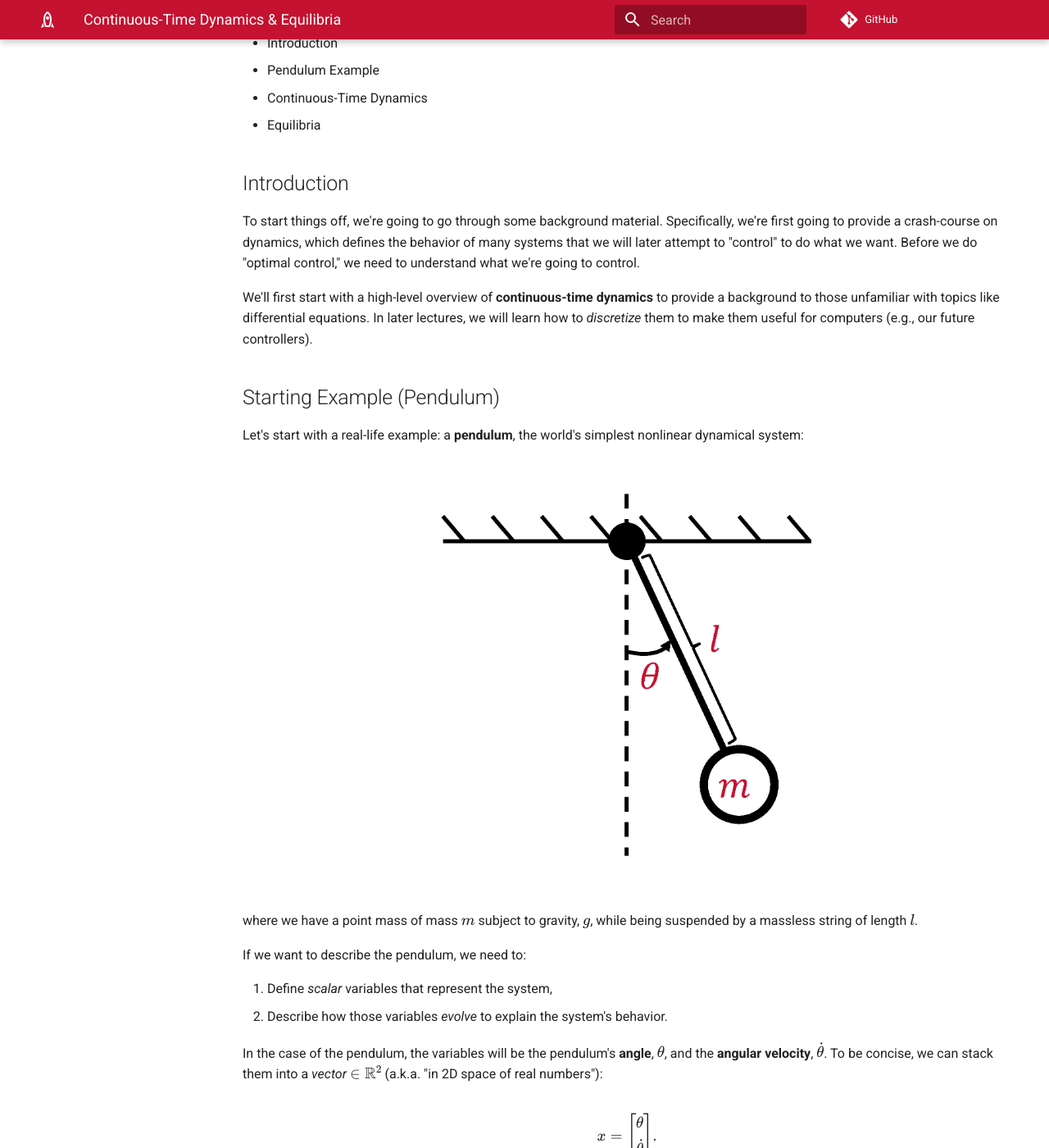
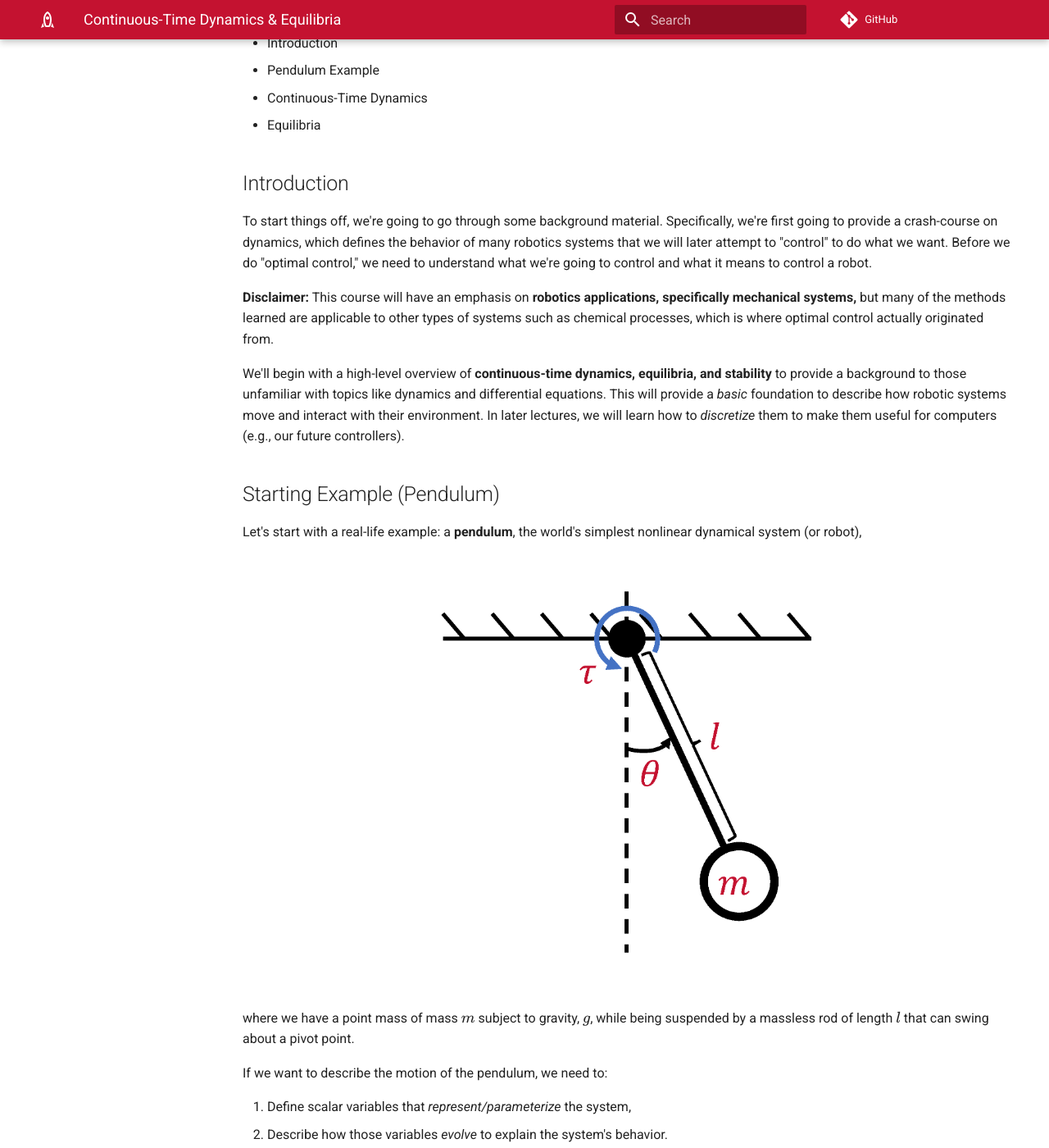
Before and after one commit to cmu-optimal-control/cmu-optimal-control.github.io, an MkDocs documentation site: the page built from docs/course_notes/dynamics/lec1.md, in a window 1280 px wide and 1400 px high, scrolled down 239 px. Shown: the whole window at 82% size. Built offline with MkDocs 1.6.1 and Material for MkDocs 9.7.7, drawn with Linux system fonts in a browser that asks for light colours; some of the changed text lies outside the part shown.

Commit message:
cleaned up images and minor edits to lecture 1

```diff
--- a/docs/course_notes/dynamics/lec1.md
+++ b/docs/course_notes/dynamics/lec1.md
@@ -9,24 +9,26 @@
 
 ## Introduction
 
-To start things off, we're going to go through some background material. Specifically, we're first going to provide a crash-course on dynamics, which defines the behavior of many systems that we will later attempt to "control" to do what we want. Before we do "optimal control," we need to understand what we're going to control.
+To start things off, we're going to go through some background material. Specifically, we're first going to provide a crash-course on dynamics, which defines the behavior of many robotics systems that we will later attempt to "control" to do what we want. Before we do "optimal control," we need to understand what we're going to control and what it means to control a robot.
 
-We'll first start with a high-level overview of **continuous-time dynamics** to provide a background to those unfamiliar with topics like differential equations. In later lectures, we will learn how to *discretize* them to make them useful for computers (e.g., our future controllers).
+**Disclaimer:** This course will have an emphasis on **robotics applications, specifically mechanical systems,** but many of the methods learned are applicable to other types of systems such as chemical processes, which is where optimal control actually originated from.
+
+We'll begin with a high-level overview of **continuous-time dynamics, equilibria, and stability** to provide a background to those unfamiliar with topics like dynamics and differential equations. This will provide a *basic* foundation to describe how robotic systems move and interact with their environment. In later lectures, we will learn how to *discretize* them to make them useful for computers (e.g., our future controllers).
 
 ## Starting Example (Pendulum)
 
-Let's start with a real-life example: a **pendulum**, the world's simplest nonlinear dynamical system:
+Let's start with a real-life example: a **pendulum**, the world's simplest nonlinear dynamical system (or robot),
 
 ![image](../../../images/lectures/lecture_1/lecture_1_pendulum_setup.png)
 
-where we have a point mass of mass $m$ subject to gravity, $g$, while being suspended by a massless string of length $l$.
+where we have a point mass of mass $m$ subject to gravity, $g$, while being suspended by a massless rod of length $l$ that can swing about a pivot point.
 
-If we want to describe the pendulum, we need to:
+If we want to describe the motion of the pendulum, we need to:
 
-1. Define *scalar* variables that represent the system,
+1. Define scalar variables that *represent/parameterize* the system,
 2. Describe how those variables *evolve* to explain the system's behavior.
 
-In the case of the pendulum, the variables will be the pendulum's **angle**, $\theta$, and the **angular velocity**, $\dot{\theta}$. To be concise, we can stack them into a *vector* $\in \mathbb{R}^{2}$ (a.k.a. "in 2D space of real numbers"):
+In the case of the pendulum, we somehow want to parameterize its swinging motion. First, we need to way to characterize *where* the pendulum is during the swing; one way of doing so is keeping track of the pendulum's **angle**, $\theta$, which gives us one variable. However, that's not enough - if we want to be able to know where the pendulum will be in the future (i.e., how it will evolve), we also need to know how *fast* its swinging. Therefore, let's also keep track of the pendulum's **angular velocity**, $\dot{\theta}$. To be concise, we can stack our variables into a *vector* $\in \mathbb{R}^{2}$ (i.e., in 2D space of real numbers):
 
 $$
 x = \begin{bmatrix}
@@ -55,19 +57,19 @@ $$
 
 where $u = \tau$. To provide names to everything, we call $x$ the pendulum's **state** and $f(x, u)$ the pendulum's **dynamics model**.
 
-Now, let's say we want to make the pendulum "do something;" specifically, move counter-clockwise. Then we need to apply some sort of *input* to the system. In the pendulum's case, we can apply a torque (from an imaginary motor at the base) which we defined as $u$. As hinted at before, we call $u$ our **control input**.
+Now, let's say we want to make the pendulum "do something." Specifically, we want to make it move counter-clockwise. Then we need to apply some sort of *input* to the system. In the pendulum's case, we can apply a torque (from an imaginary motor at the base) which we defined as $u$. As hinted earlier, we call $u$ our **control input**.
 
 ## Continuous-Time Dynamics
 
 ### General Form
 
-While the pendulum is a nice, specific, real-life example, we need to be able to express things more generally to extend the idea to other systems. The most general/generic way to write continuous-time dynamics for a *smooth sytem* is in the form
+While the pendulum is a nice, specific, real-life example, we need to be able to express things more generally to extend the idea to other systems. The most general/generic way to write continuous-time dynamics for a *smooth sytem* is in the form,
 
 $$
 \dot{x} = f(x, u).
 $$
 
-Just like we did for the pendulum, we call $f$ the **dynamics**, $x \in \mathbb{R}^{n}$ the **state** (assume a vector for now), and $u \in \mathbb{R}^{m}$ the **input**. From a robotics perspective, smooth means that it doesn't involve things like rigid contact that cause discontinuous/switching behavior (we'll look at this later).
+Just like we did for the pendulum, we call $f$ the **dynamics**, $x \in \mathbb{R}^{n}$ the **state** (assume a vector for now), and $u \in \mathbb{R}^{m}$ the **input**. From a robotics perspective, smooth means that it doesn't involve things like rigid contact that cause discontinuous/switching behaviors. We'll study this in greater detail in later lectures.
 
 Specifically for a mechanical system (most things in robotics), the state can be split into 2 pieces:
 
@@ -78,19 +80,26 @@ x = \begin{bmatrix}
 \end{bmatrix},
 $$
 
-where $q$ is called the **configuration/pose** and $v$ is the **velocity**. In the case of the pendulum, the configuration would be the angle ($q = \theta$) and the velocity would be the angular velocity ($v = \dot{\theta}$).
+where $q$ is called the **configuration/pose** and $v$ is the **velocity**. In the case of the pendulum, the configuration would be the angle, and the velocity would be the angular velocity:
 
-**NOTE:** $q$ is not always a vector. For example, in the case of the pendulum, we kind of lied... $q$ (i.e., $\theta$) can only be between $0$ and $2\pi$; therefore, we say the $q \in S^{1}$ (i.e., "in a 1D circle"). If $\dot{\theta}$ can be any real number, then what does $x$ look like? **HINT:** it's not $\mathbb{R}^{2}$.
+$$
+\begin{align}
+    q & = \theta \\
+    v & = \dot{\theta}
+\end{align}
+$$
+
+**NOTE:** $q$ is not always a vector. For example, in the case of the pendulum, we kind of lied... $\theta$ can only be between $0$ and $2\pi$. Therefore, we say the $q \in \mathbb{S}^{1}$ (i.e., in a 1D circle). If $\dot{\theta}$ can be any real number, then what does $x$ look like? **HINT:** it's not $\mathbb{R}^{2}$.
 
 ### Control-Affine Systems
 
-Often times, we see common structures across so many dynamical systems that we give them labels. One kind of dynamical systems is called **control-affine systems**, which are in the form
+Often times, we see common structures across so many dynamical systems that we give them labels. One kind is called **control-affine systems**, which is in the form,
 
 $$
 \dot{x} = f_{0}(x) + B(x)u,
 $$
 
-where $f_{0}$ is called the **drift** term, and $B(x)$ is known as the **input Jacobian**. This expression essentially just means that the dynamics is linear w.r.t ("with respect to") $u$. It turns out most systems, including *all* mechanical systems, can be written in this form. In the case of the pendulum:
+where $f_{0}$ is called the **drift** term, and $B(x)$ is known as the **input Jacobian**. This expression essentially just means that the dynamics is linear with respect to $u$. It turns out most systems, including *all* mechanical systems, can be written in this form. In the case of the pendulum:
 
 $$
 f_{0}(x) = \begin{bmatrix}
@@ -169,7 +180,7 @@ $$
 \dot{x} = f(x, u) = 0.
 $$
 
-In the case of the pendulum, the equilibria, $x_{eq}$, are where our pendulum are pointing down and straight upright; if we leave the pendulum at those spots, it shouldn't move. We can determine the points (i.e., the states) that correspond to the equilibria:
+In the case of the pendulum, the equilibria, $x_{eq}$, are where our pendulum is pointing straight down and upright respectively; if we leave the pendulum at those spots, it shouldn't move. We can determine the points (i.e., the states) that correspond to the equilibria:
 
 $$
 \dot{x} = \begin{bmatrix}
@@ -213,7 +224,7 @@ $$
 \end{align}
 $$
 
-Like above, in general, we get a root-finding problem in $u$:
+Like this pendulum example, we *generally* get a root-finding problem in $u$:
 
 $$
 f(x^{*}, u) = 0
@@ -247,7 +258,7 @@ $$
 
 In the case of the pendulum, we can intuitively see that the bottom and upright equilibria correspond to a stable and unstable one respectively. However, for this higher-dimensional system, how do come up with a mathematically equivalent version? We know that the higher-dimensional equivalent to a scalar derivative is the Jacobian ($\frac{\partial f}{\partial x}$), but what's the equivalent to the Jacobian being positive or negative?
 
-The answer lies in the eigenvalues! If we linearize the dynamics at an equilibrium and perform an eigendecomposition on $\frac{\partial f}{\partial x}$:
+The answer lies in the eigenvalues! If we linearize the dynamics at an equilibrium and perform an eigendecomposition of $\frac{\partial f}{\partial x}$:
 
 $$
 \begin{align}
@@ -267,7 +278,7 @@ $$
 \end{align}
 $$
 
-then we can see that we essentially decoupled the higher-dimensional system into *multiple 1D* systems. Therefore we can evaluate each eigenvalue of $\frac{\partial f}{\partial x}$ in a similar manner as before:
+then we can see that we essentially decoupled the higher-dimensional system into *multiple 1D* systems where $\lambda_{i} \in \mathbb{C}$ (i.e., a complex number) is the $i$th eigenvalue of $\frac{\partial f}{\partial x}$. Therefore we can evaluate each eigenvalue of $\frac{\partial f}{\partial x}$ in a similar manner as before:
 
 $$
 \begin{align}
@@ -277,7 +288,7 @@ $$
 \end{align}
 $$
 
-**NOTE:** If *any* of the eigenvalues' real parts are positive, then the system is *unstable*. Also, remember to evaluate $\frac{\partial f}{\partial x}$ at the equilibrium of interest!
+**NOTE:** If *any* of the eigenvalues' real parts is positive, then the system is *unstable*. Also, remember to evaluate $\frac{\partial f}{\partial x}$ at the equilibrium of interest!
 
 Applying our stability analysis to the pendulum:
 
```
Also changed, not shown: other parts of docs/course_notes/dynamics/lec1.md (+12 -8 lines), docs/images/lectures/lecture_1/lecture_1_be_wise_linearize.png (added), docs/images/lectures/lecture_1/lecture_1_pendulum_right_angle.png, docs/images/lectures/lecture_1/lecture_1_pendulum_setup.png.
